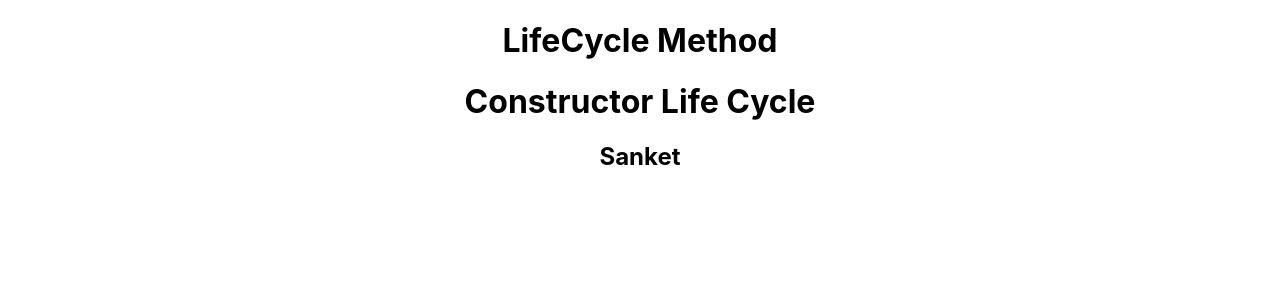
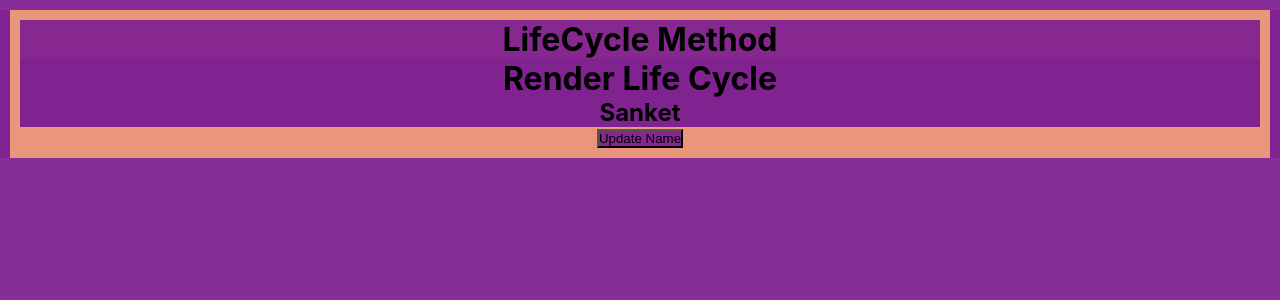
Before and after one commit to sanketpujari33/Full-Stack-Develaper, a React (Create React App) app in the folder Web-Technologies/React-Js/blog/: page / in a window 1280 px wide. Shown: the top 300 px of the page. Built offline with nearby package versions, Linux system fonts and the light colour scheme.

Commit message:
Render Life Cycle

```diff
--- a/Web-Technologies/React-Js/blog/src/App.css
+++ b/Web-Technologies/React-Js/blog/src/App.css
@@ -1,3 +1,8 @@
+*{
+  margin: 0;
+  padding: 0;
+  background-color:rgba(129, 34, 146, 0.95);
+}
 .App {
   text-align: center;
 }
--- a/Web-Technologies/React-Js/blog/src/App.js
+++ b/Web-Technologies/React-Js/blog/src/App.js
@@ -1,5 +1,5 @@
 import "./App.css";
-import { LifeCycleMethod } from "./components/LifeCycleMethod/LifeCycleMethod";
+import LifeCycleMethod from "./components/LifeCycleMethod/LifeCycleMethod";
 // import ClassComponent from "./components/class/ClassComponent";
 // import FunctionComponent from './components/function/FunctionComponent';
 // import Hook from './components/hook/Hook';
--- a/Web-Technologies/React-Js/blog/src/components/LifeCycleMethod/CunstructorLifeCycle.js
+++ b/Web-Technologies/React-Js/blog/src/components/LifeCycleMethod/CunstructorLifeCycle.js
@@ -3,7 +3,7 @@ import React, { Component } from 'react';
 export class CunstructorLifeCycle extends Component {
     constructor() {
         super();
-        console.warn("constructor");
+        // console.warn("constructor");
         this.state={
             data:"Sanket"
         }
@@ -13,7 +13,7 @@ export class CunstructorLifeCycle extends Component {
             <div>
                 <h1>Constructor Life Cycle</h1>
                 <h2>{this.state.data}</h2>
-                {console.warn("Return DATA")}
+                {/*console.warn("Return DATA")*/}
             </div>
         );
     };
--- a/Web-Technologies/React-Js/blog/src/components/LifeCycleMethod/LifeCycleMethod.js
+++ b/Web-Technologies/React-Js/blog/src/components/LifeCycleMethod/LifeCycleMethod.js
@@ -1,14 +1,18 @@
+import React, { useState } from "react";
+// import { CunstructorLifeCycle } from './CunstructorLifeCycle';
+import { RenderLifeCyle } from "./RenderLifeCyle";
 
-import React, { Component } from 'react';
-import { CunstructorLifeCycle } from './CunstructorLifeCycle';
-
-export class LifeCycleMethod extends Component {
-    render() {
-        return (
-            <div>
-            <h1>LifeCycle Method</h1>
-            <CunstructorLifeCycle/>
-            </div>
-        );
-    };
-};
+function LifeCycleMethod() {
+    const [name, setName] = useState("Sanket");
+  return (
+    <div style={{ margin: 10, padding: 10, backgroundColor: "darksalmon" }}>
+      <h1>LifeCycle Method</h1>
+      {/* <CunstructorLifeCycle/>*/}
+      <RenderLifeCyle name={name} />
+      <button onClick={() => setName("SanketPujari")}>
+        Update Name
+      </button>
+    </div>
+  );
+}
+export default LifeCycleMethod;
--- /dev/null
+++ b/Web-Technologies/React-Js/blog/src/components/LifeCycleMethod/RenderLifeCyle.js
@@ -0,0 +1,14 @@
+
+import React, { Component } from 'react';
+
+export class RenderLifeCyle extends Component {
+    render() {
+        console.warn("Render Method",this.props);
+        return (
+            <div>
+            <h1>Render Life Cycle</h1>
+            <h2>{this.props.name}</h2>
+            </div>
+        );
+    };
+};
```
